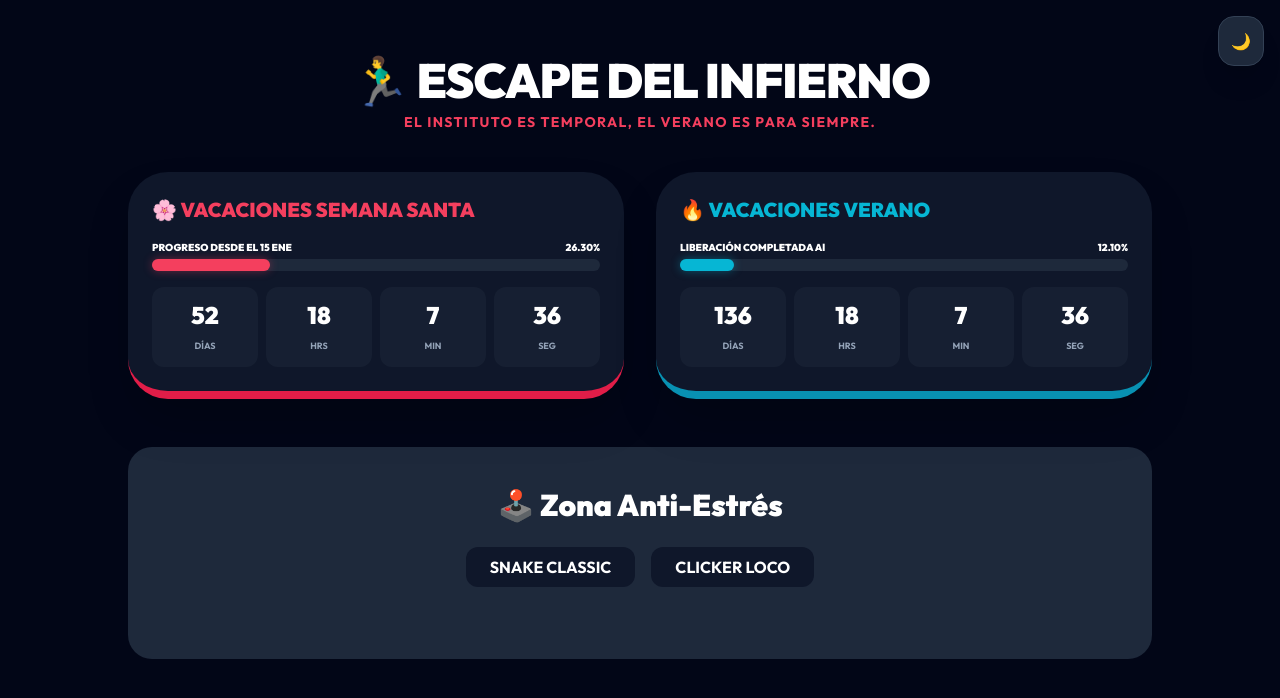
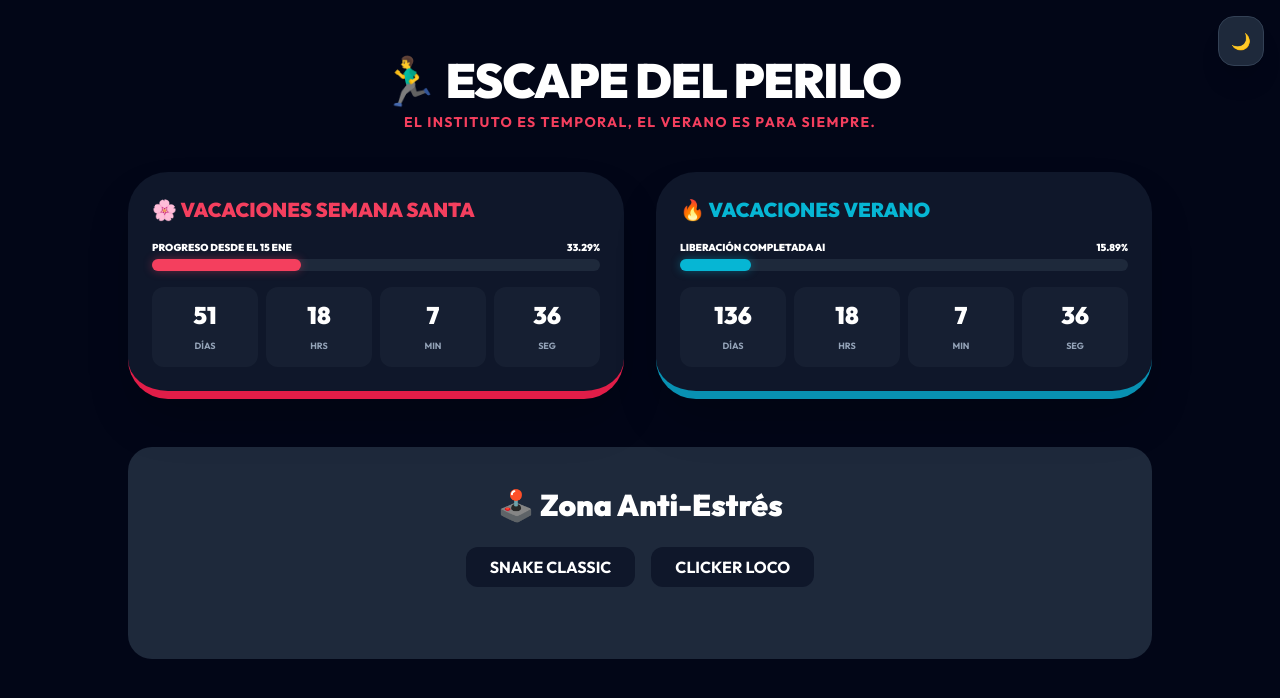
Before and after one commit to clydeflama2010-bit/mis-contadores, a plain HTML site: page index.html in a window 1280 px wide. Drawn offline with nearby package versions, Linux system fonts and the light colour scheme.

Commit message:
Index.html

```diff
--- a/index.html
+++ b/index.html
@@ -23,7 +23,7 @@
     </button>
 
     <header class="text-center py-10">
-        <h1 class="text-4xl sm:text-5xl font-black mb-2 tracking-tight">🏃‍♂️ ESCAPE DEL INFIERNO</h1>
+        <h1 class="text-4xl sm:text-5xl font-black mb-2 tracking-tight">🏃‍♂️ ESCAPE DEL PERILO</h1>
         <p id="frase-odio" class="text-rose-500 font-bold uppercase tracking-widest text-sm">Cargando razones para sobrevivir...</p>
     </header>
 
@@ -92,8 +92,8 @@
 
     <script>
         // CONFIGURACIÓN CONTADORES
-        const INICIO = new Date('January 15, 2026 00:00:00').getTime();
-        const MARZO = new Date('March 27, 2026 14:00:00').getTime();
+        const INICIO = new Date('January 8, 2026 00:00:00').getTime();
+        const MARZO = new Date('March 26, 2026 14:00:00').getTime();
         const JUNIO = new Date('June 19, 2026 14:00:00').getTime();
 
         const FRASES_ODIO = [
```
